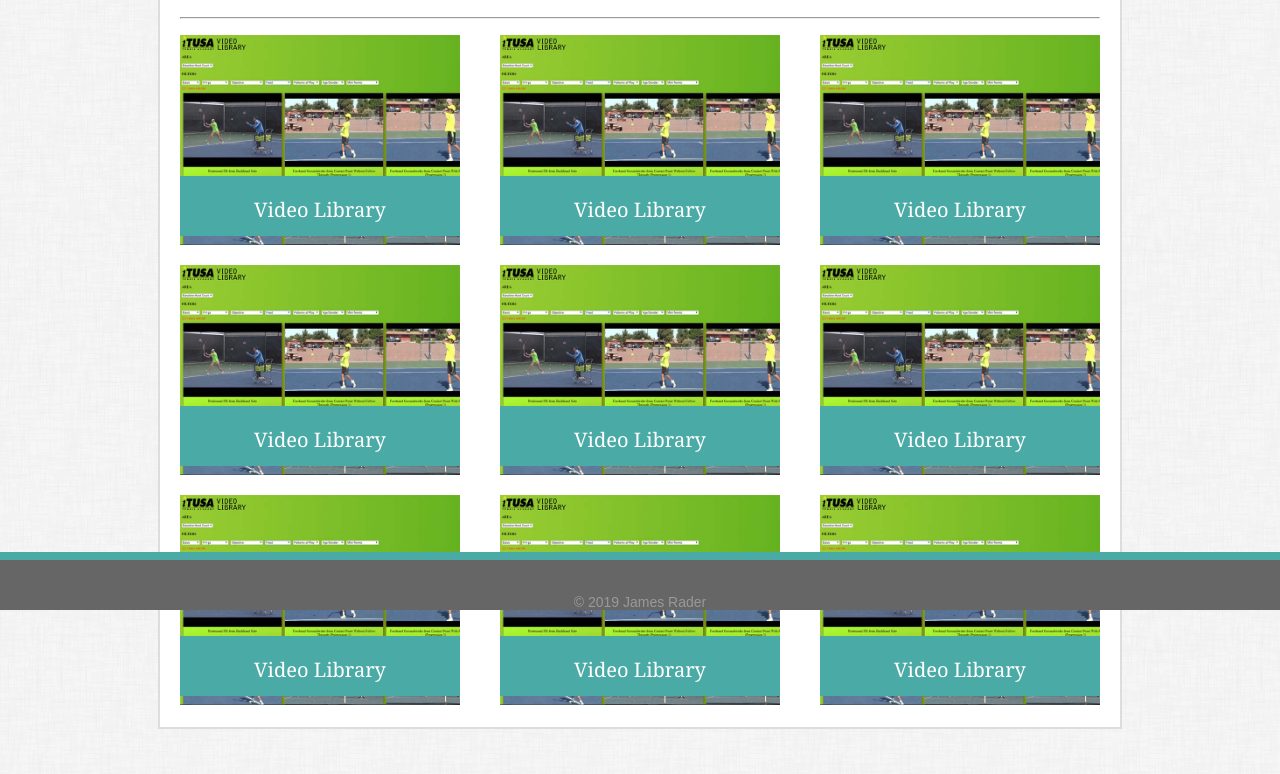
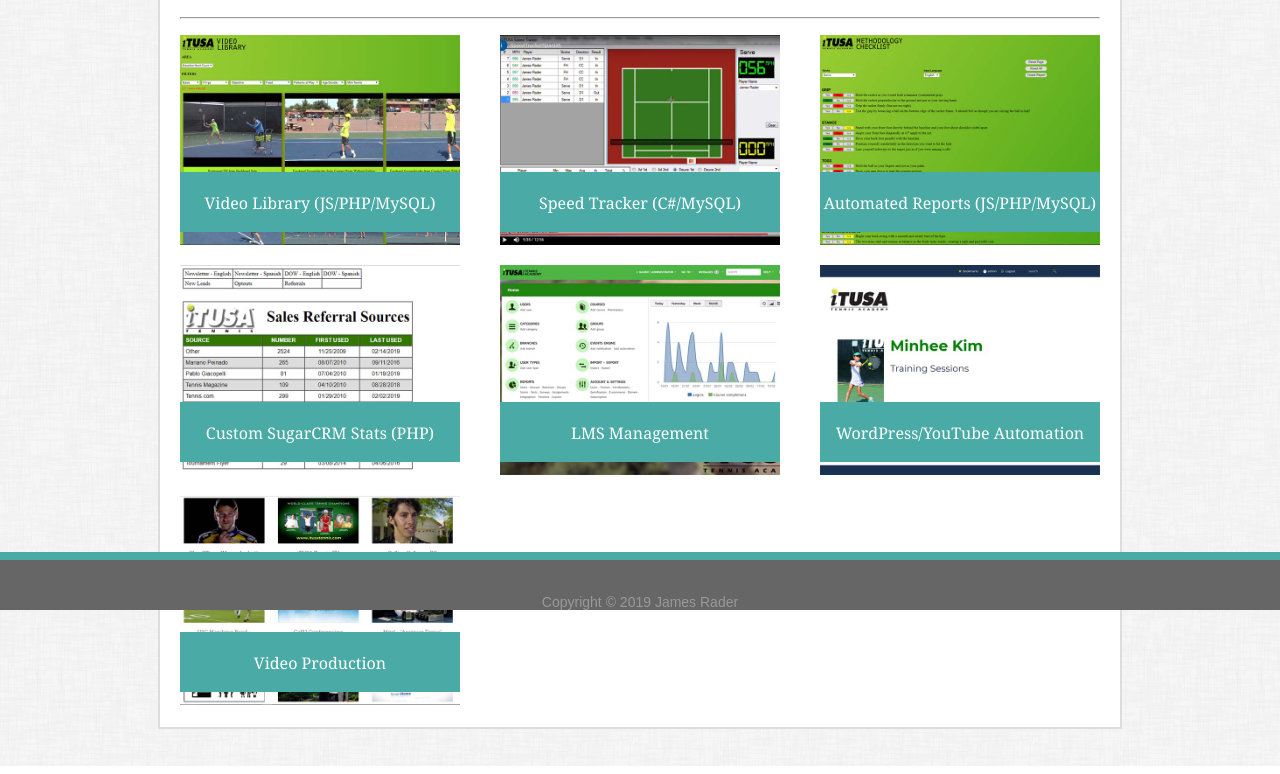
Before and after one commit to jamesrader/Basic-Portfolio, a plain HTML site: page portfolio.html in a window 1280 px wide. Shown: the part 190-964 px from the top of the page. Drawn offline with Linux system fonts and the light colour scheme.

Commit message:
First complete version

```diff
--- a/assets/css/style.css
+++ b/assets/css/style.css
@@ -106,7 +106,7 @@ h1 {
 
 h3 {
     color: #fff;
-    font-size: 20px;
+    font-size: 16px;
     font-weight: 500;
     font-family: 'Georgia', Times, Times New Roman, serif;
     text-align: center;
--- a/portfolio.html
+++ b/portfolio.html
@@ -21,51 +21,43 @@
                 <hr>
                 <section class="thumb-row">
                     <div class="thumb-holder">
-                        <img class="thumbnail" src="assets/images/video-library-640.jpg">
-                        <div class="thumb-text"><h3>Video Library</h3></div>
+                        <a href="#"><img class="thumbnail" src="assets/images/video-library-640.jpg"></a>
+                        <div class="thumb-text"><h3>Video Library (JS/PHP/MySQL)</h3></div>
                     </div>
                     <div class="thumb-holder">
-                        <img class="thumbnail" src="assets/images/video-library-640.jpg">
-                        <div class="thumb-text"><h3>Video Library</h3></div>
+                        <a href="#"><img class="thumbnail" src="assets/images/speed-tracker-640.jpg"></a>
+                        <div class="thumb-text"><h3>Speed Tracker (C#/MySQL)</h3></div>
                     </div>
                     <div class="thumb-holder">
-                        <img class="thumbnail" src="assets/images/video-library-640.jpg">
-                        <div class="thumb-text"><h3>Video Library</h3></div>
+                        <a href="#"><img class="thumbnail" src="assets/images/methodology-checklist-640.jpg"></a>
+                        <div class="thumb-text"><h3>Automated Reports (JS/PHP/MySQL)</h3></div>
                     </div>
                     </section>
                     <section class="thumb-row">
                         <div class="thumb-holder">
-                            <img class="thumbnail" src="assets/images/video-library-640.jpg">
-                            <div class="thumb-text"><h3>Video Library</h3></div>
+                            <a href="#"><img class="thumbnail" src="assets/images/sugar-stats-640.jpg"></a>
+                            <div class="thumb-text"><h3>Custom SugarCRM Stats (PHP)</h3></div>
                         </div>
                         <div class="thumb-holder">
-                            <img class="thumbnail" src="assets/images/video-library-640.jpg">
-                            <div class="thumb-text"><h3>Video Library</h3></div>
+                            <a href="#"><img class="thumbnail" src="assets/images/new-lms-640.jpg"></a>
+                            <div class="thumb-text"><h3>LMS Management</h3></div>
                         </div>
                         <div class="thumb-holder">
-                            <img class="thumbnail" src="assets/images/video-library-640.jpg">
-                            <div class="thumb-text"><h3>Video Library</h3></div>
+                            <a href="#"><img class="thumbnail" src="assets/images/itusa-players-640.jpg"></a>
+                            <div class="thumb-text"><h3>WordPress/YouTube Automation</h3></div>
                         </div>
                         </section>
                         <section class="thumb-row">
                             <div class="thumb-holder">
-                                <img class="thumbnail" src="assets/images/video-library-640.jpg">
-                                <div class="thumb-text"><h3>Video Library</h3></div>
-                            </div>
-                            <div class="thumb-holder">
-                                <img class="thumbnail" src="assets/images/video-library-640.jpg">
-                                <div class="thumb-text"><h3>Video Library</h3></div>
-                            </div>
-                            <div class="thumb-holder">
-                                <img class="thumbnail" src="assets/images/video-library-640.jpg">
-                                <div class="thumb-text"><h3>Video Library</h3></div>
+                                <a href="#"><img class="thumbnail" src="assets/images/video-production-640.jpg"></a>
+                                <div class="thumb-text"><h3>Video Production</h3></div>
                             </div>
                             </section>
                 </section>
             </section>
         </div>
         <footer>
-            <div class="footer-content">&copy; 2019 James Rader</div>
+            <div class="footer-content">Copyright &copy; 2019 James Rader</div>
         </footer>
     </body>
 </html>
```
Also changed, not shown: contact.html (+1 -1 lines), index.html (+2 -2 lines), assets/images/ProfilePhotoCropped.jpg (added), assets/images/itusa-players-640.jpg (added), assets/images/methodology-checklist-640.jpg (added), assets/images/new-lms-640.jpg (added), assets/images/profile-photo-640.jpg (added), assets/images/speed-tracker-640.jpg (added), assets/images/sugar-stats-640.jpg (added), assets/images/video-production-640.jpg (added).
